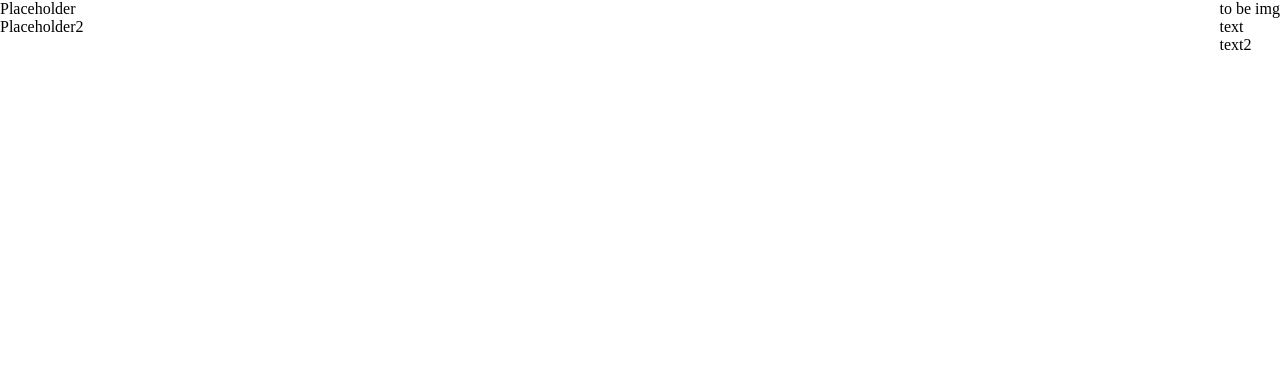
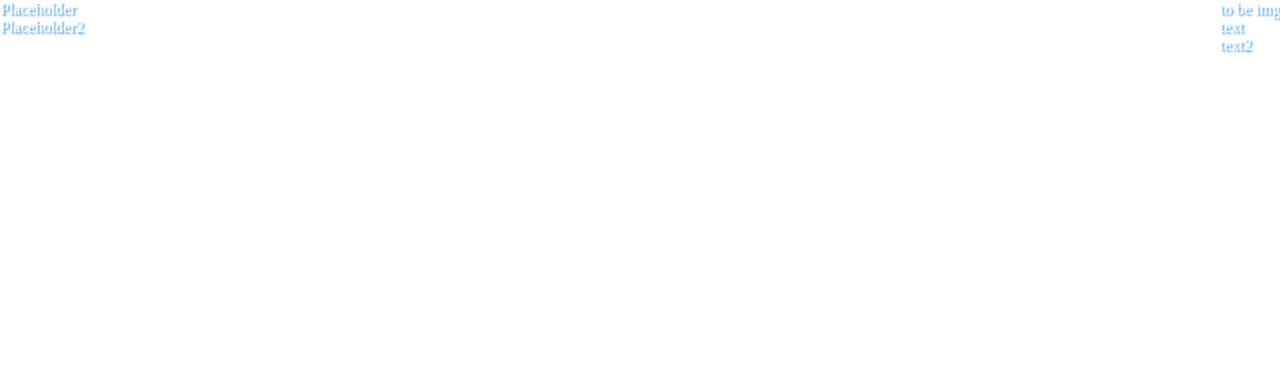
Before and after one commit to jjconway23/dashboard, a plain HTML site: page index.html in a window 1280 px wide. Shown: the top 367 px of the page. Drawn offline with Linux system fonts and the light colour scheme; no server answers.

Commit message:
Add text shadow to make text standout

```diff
--- a/index.html
+++ b/index.html
@@ -13,7 +13,7 @@
             <p>Placeholder</p>
             <p>Placeholder2</p>
         </div>
-        <div>
+        <div id="weather">
             <p>to be img</p>
             <p id="temp">text</p>
             <p id="city">text2</p>
--- a/styles/styles.css
+++ b/styles/styles.css
@@ -20,6 +20,8 @@ body{
     -moz-background-size: cover;
     -o-background-size: cover;
     background-size: cover;
+    color: white;
+    text-shadow: 2px 2px 2px #3692F8;
 }
 /* Header */
 .top-content{
```
